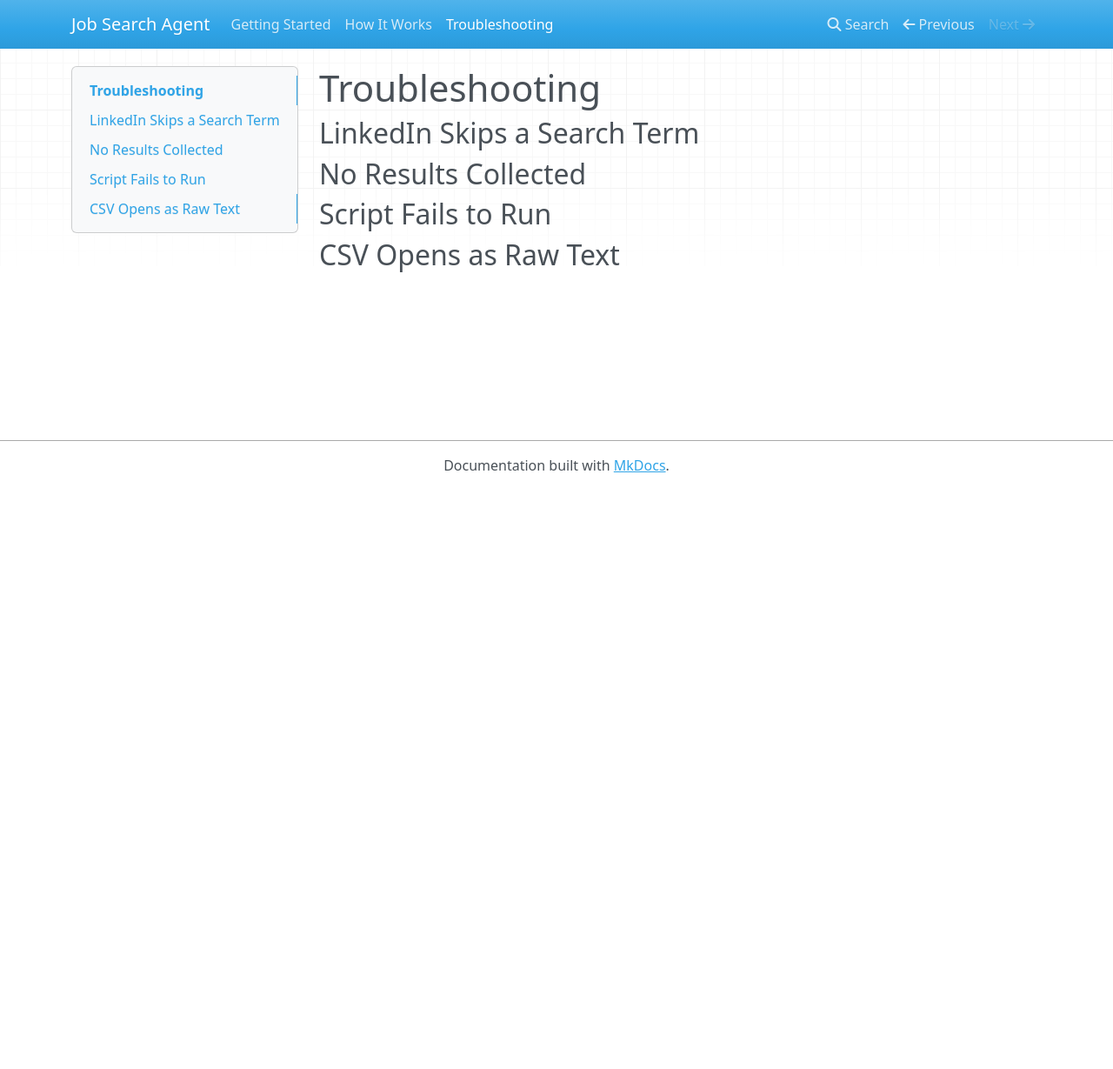
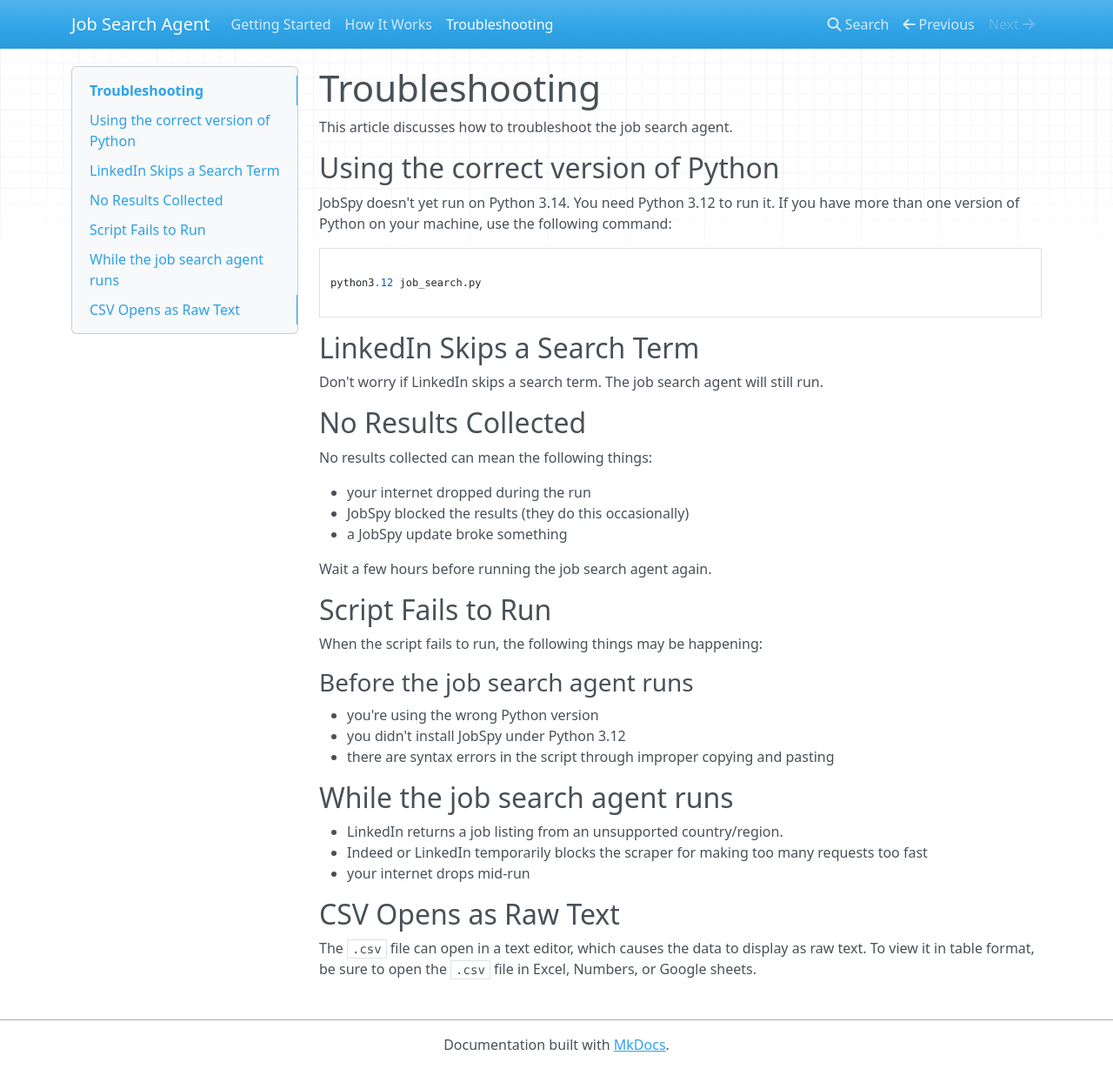
Before and after one commit to stacyrch2019/job-search-agent-docs, an MkDocs documentation site: the page built from docs/troubleshooting.md, in a window 1280 px wide and 1229 px high. Shown: the whole window at 87% size. Built offline with MkDocs 1.6.1, drawn with Linux system fonts in a browser that asks for light colours; nearby versions of some CDN libraries.

Commit message:
updating files

````diff
--- a/docs/troubleshooting.md
+++ b/docs/troubleshooting.md
@@ -1,5 +1,47 @@
 # Troubleshooting
+
+This article discusses how to troubleshoot the job search agent.
+
+## Using the correct version of Python
+
+JobSpy doesn't yet run on Python 3.14. You need Python 3.12 to run it. If you have more than one version of Python on your machine, use the following command:
+
+```python
+
+python3.12 job_search.py
+
+```
+
 ## LinkedIn Skips a Search Term
+
+Don't worry if LinkedIn skips a search term. The job search agent will still run.
+
 ## No Results Collected
+
+No results collected can mean the following things:
+
+- your internet dropped during the run
+- JobSpy blocked the results (they do this occasionally)
+- a JobSpy update broke something
+
+Wait a few hours before running the job search agent again.
+
 ## Script Fails to Run
+
+When the script fails to run, the following things may be happening:
+
+### Before the job search agent runs
+
+- you're using the wrong Python version
+- you didn't install JobSpy under Python 3.12
+- there are syntax errors in the script through improper copying and pasting
+
+## While the job search agent runs
+
+- LinkedIn returns a job listing from an unsupported country/region.
+- Indeed or LinkedIn temporarily blocks the scraper for making too many requests too fast
+- your internet drops mid-run
+
 ## CSV Opens as Raw Text
+
+The `.csv` file can open in a text editor, which causes the data to display as raw text. To view it in table format, be sure to open the `.csv` file in Excel, Numbers, or Google sheets.
````
Also changed, not shown: docs/how-it-works.md (+3 -0 lines), docs/index.md (+11 -0 lines).
